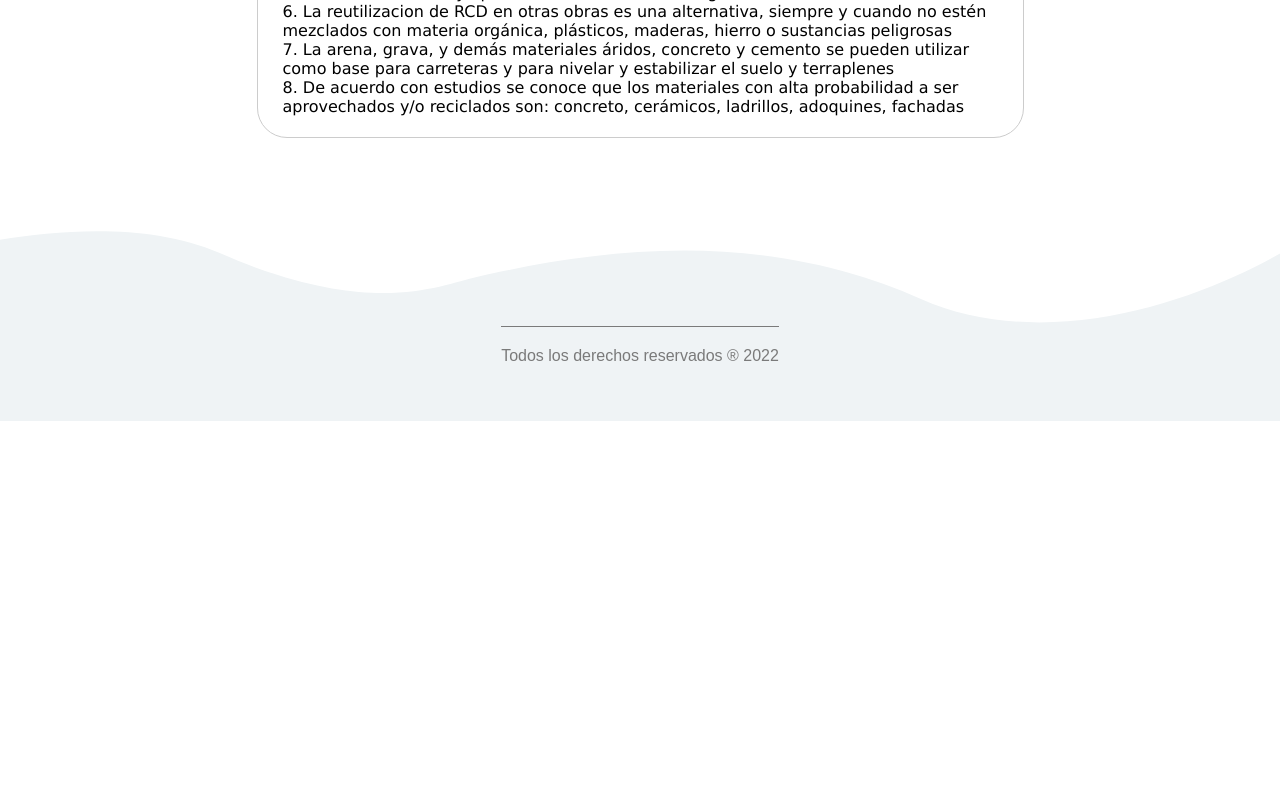
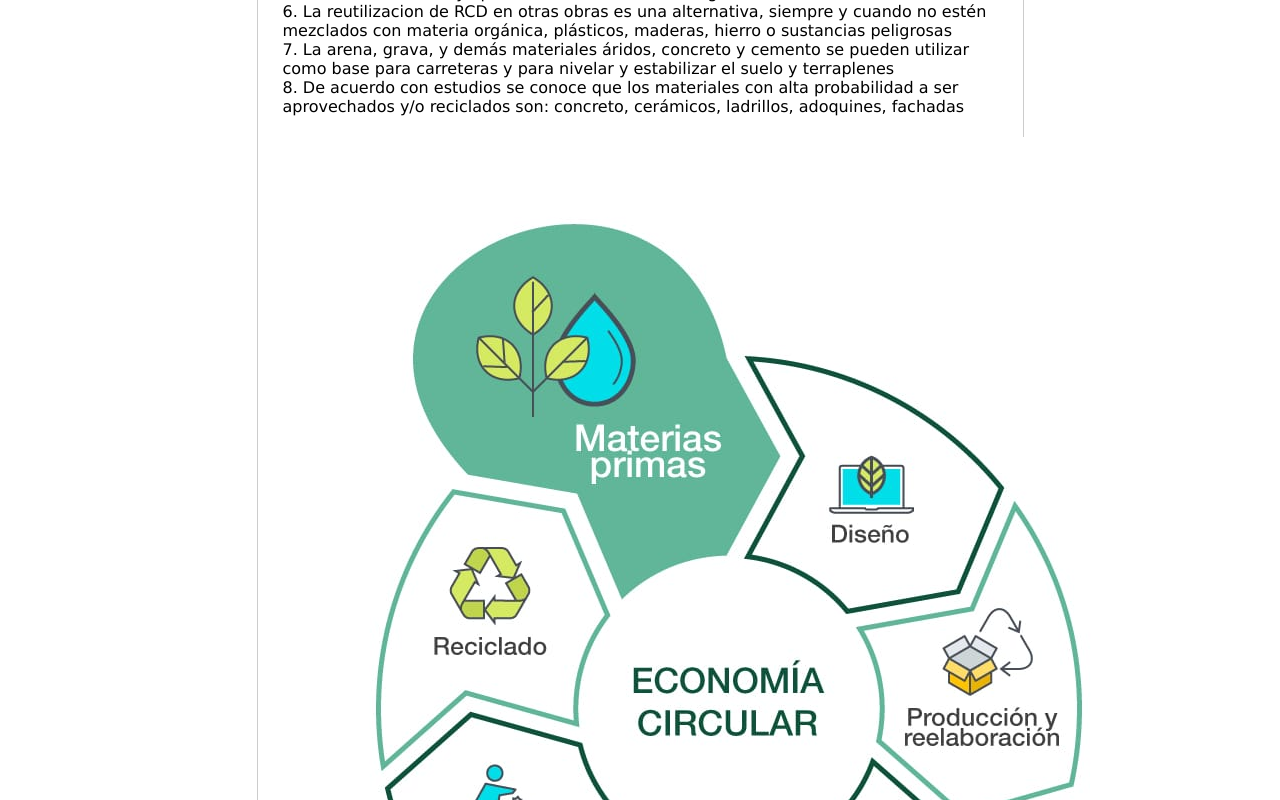
Before and after one commit to EdisonX57/reciclaje, a plain HTML site: page index.html in a window 1280 px wide. Shown: the part 1760-2560 px from the top of the page. Before the commit the page ends 2181 px from the top, so only its background shows below. Drawn offline with Linux system fonts and the light colour scheme.

Commit message:
se agrego imagen

```diff
--- a/index.html
+++ b/index.html
@@ -149,6 +149,8 @@
 
 
                         </p>
+
+                        <img src="img.jpeg">
                     </div>
 
 
```
Also changed, not shown: img.jpeg (added).
